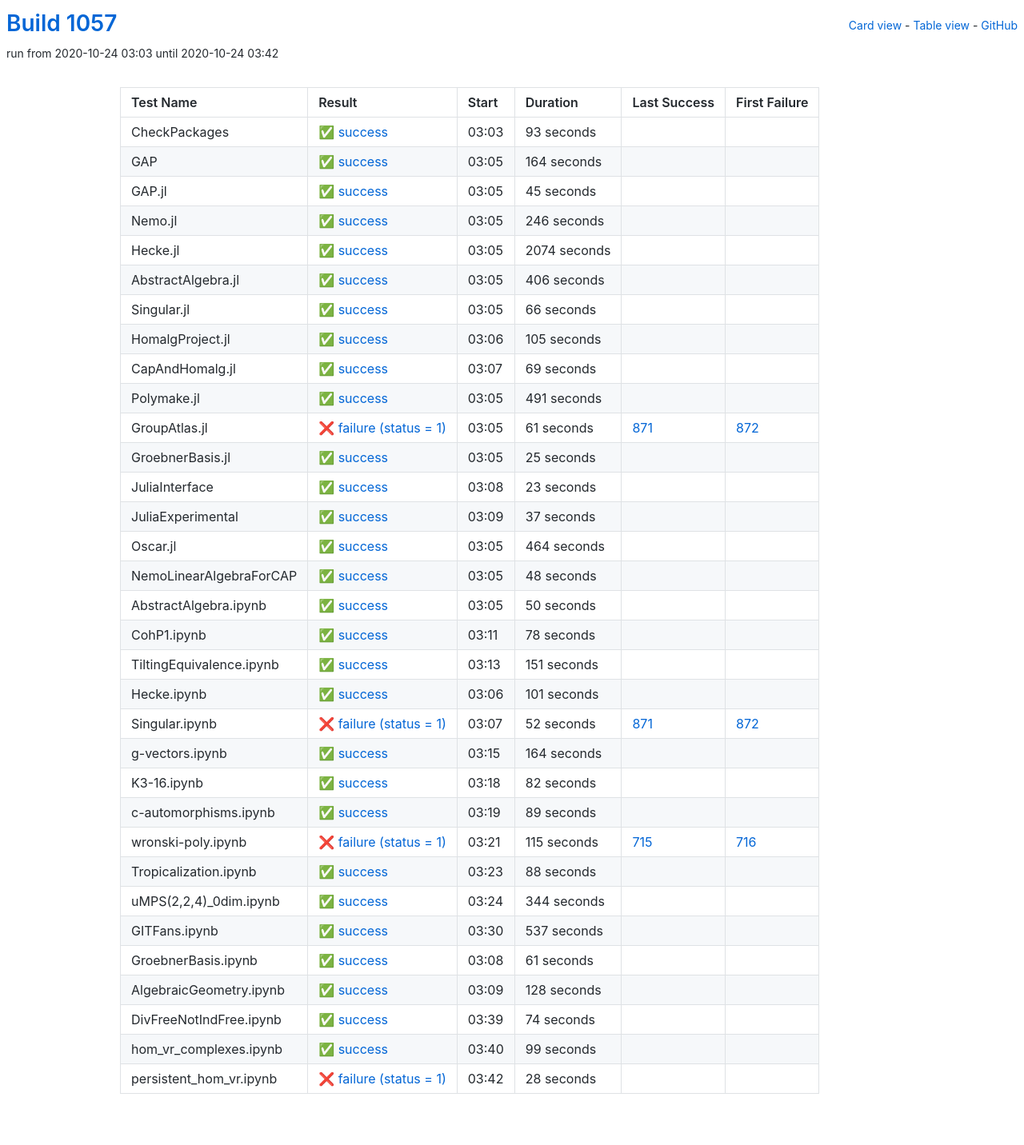
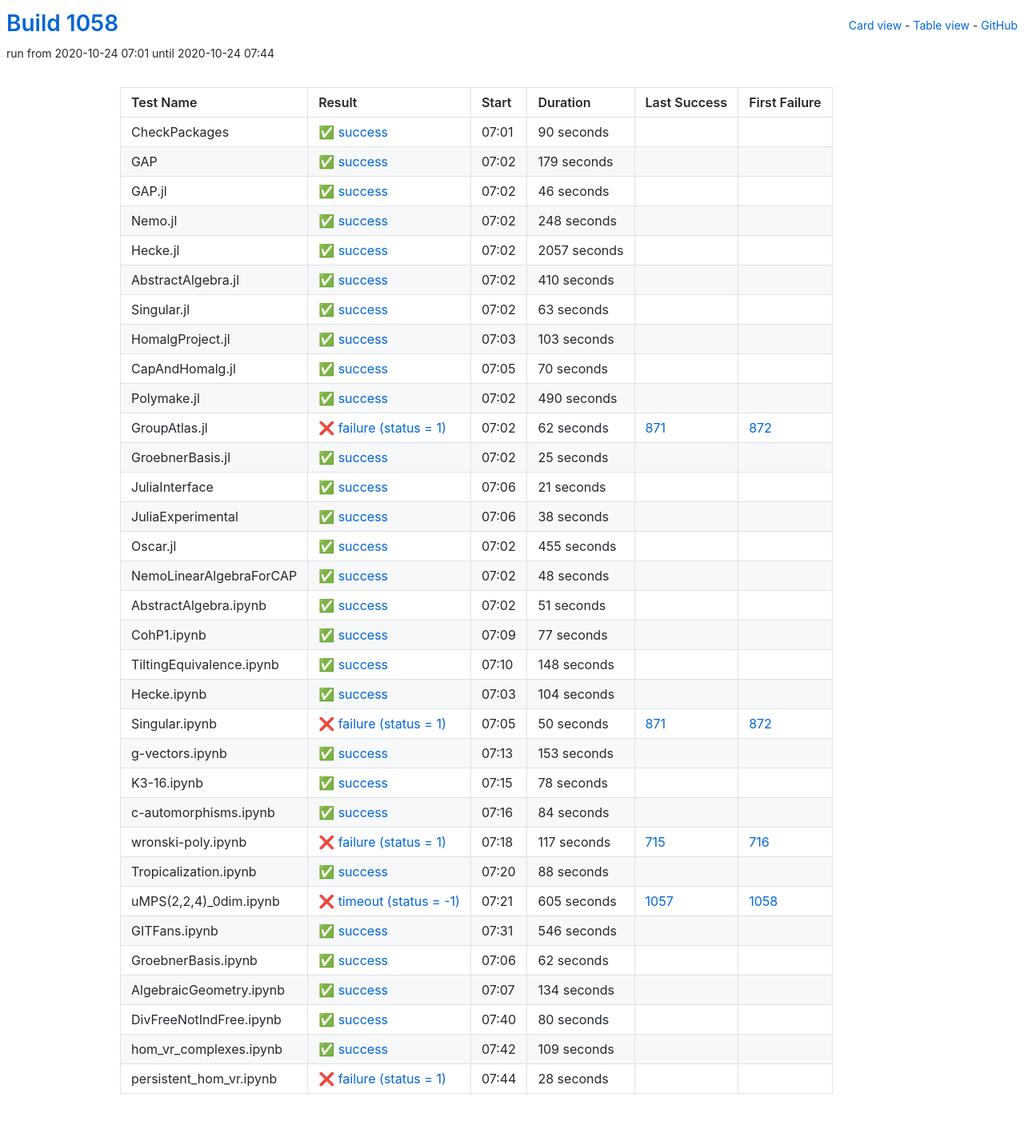
Before and after one commit to oscar-system/oscar-ci-status-stable, a Jekyll site: the page built from table.html, in a window 1280 px wide. Shown: the whole page at 80% size. Built offline with Jekyll 4.4.1, drawn with Linux system fonts in a browser that asks for light colours.

Commit message:
Build #1058

```diff
--- a/_data/ci.yml
+++ b/_data/ci.yml
@@ -1,6 +1,6 @@
 ---
-build: 1057
-build_url: https://oscarci.mathematik.uni-kl.de/job/oscar-stable/1057/
+build: 1058
+build_url: https://oscarci.mathematik.uni-kl.de/job/oscar-stable/1058/
 job: oscar-stable
 organization: oscar-system
 repo: oscar-ci-status-stable
@@ -8,140 +8,140 @@ repourl: https://github.com/oscar-system/oscar-ci-status-stable
 tests:
 - name: CheckPackages
   id: checkpackages
-  log: https://oscarci.mathematik.uni-kl.de/job/oscar-stable/1057/artifact/logs/build-1057/CheckPackages.log
-  start: 2020-10-24 03:03
+  log: https://oscarci.mathematik.uni-kl.de/job/oscar-stable/1058/artifact/logs/build-1058/CheckPackages.log
+  start: 2020-10-24 07:01
   success: true
   exitcode: 0
   status: success
-  duration: 93
+  duration: 90
   last_success: false
   last_success_url:
   first_failure: false
   first_failure_url:
 - name: GAP
   id: gap
-  log: https://oscarci.mathematik.uni-kl.de/job/oscar-stable/1057/artifact/logs/build-1057/GAP.log
-  start: 2020-10-24 03:05
+  log: https://oscarci.mathematik.uni-kl.de/job/oscar-stable/1058/artifact/logs/build-1058/GAP.log
+  start: 2020-10-24 07:02
   success: true
   exitcode: 0
   status: success
-  duration: 164
+  duration: 179
   last_success: false
   last_success_url:
   first_failure: false
   first_failure_url:
 - name: GAP.jl
   id: gap-jl
-  log: https://oscarci.mathematik.uni-kl.de/job/oscar-stable/1057/artifact/logs/build-1057/GAP.jl.log
-  start: 2020-10-24 03:05
+  log: https://oscarci.mathematik.uni-kl.de/job/oscar-stable/1058/artifact/logs/build-1058/GAP.jl.log
+  start: 2020-10-24 07:02
   success: true
   exitcode: 0
   status: success
-  duration: 45
+  duration: 46
   last_success: false
   last_success_url:
   first_failure: false
   first_failure_url:
 - name: Nemo.jl
   id: nemo-jl
-  log: https://oscarci.mathematik.uni-kl.de/job/oscar-stable/1057/artifact/logs/build-1057/Nemo.jl.log
-  start: 2020-10-24 03:05
+  log: https://oscarci.mathematik.uni-kl.de/job/oscar-stable/1058/artifact/logs/build-1058/Nemo.jl.log
+  start: 2020-10-24 07:02
   success: true
   exitcode: 0
   status: success
-  duration: 246
+  duration: 248
   last_success: false
   last_success_url:
   first_failure: false
   first_failure_url:
 - name: Hecke.jl
   id: hecke-jl
-  log: https://oscarci.mathematik.uni-kl.de/job/oscar-stable/1057/artifact/logs/build-1057/Hecke.jl.log
-  start: 2020-10-24 03:05
+  log: https://oscarci.mathematik.uni-kl.de/job/oscar-stable/1058/artifact/logs/build-1058/Hecke.jl.log
+  start: 2020-10-24 07:02
   success: true
   exitcode: 0
   status: success
-  duration: 2074
+  duration: 2057
   last_success: false
   last_success_url:
   first_failure: false
   first_failure_url:
 - name: AbstractAlgebra.jl
   id: abstractalgebra-jl
-  log: https://oscarci.mathematik.uni-kl.de/job/oscar-stable/1057/artifact/logs/build-1057/AbstractAlgebra.jl.log
-  start: 2020-10-24 03:05
+  log: https://oscarci.mathematik.uni-kl.de/job/oscar-stable/1058/artifact/logs/build-1058/AbstractAlgebra.jl.log
+  start: 2020-10-24 07:02
   success: true
   exitcode: 0
   status: success
-  duration: 406
+  duration: 410
   last_success: false
   last_success_url:
   first_failure: false
   first_failure_url:
 - name: Singular.jl
   id: singular-jl
-  log: https://oscarci.mathematik.uni-kl.de/job/oscar-stable/1057/artifact/logs/build-1057/Singular.jl.log
-  start: 2020-10-24 03:05
+  log: https://oscarci.mathematik.uni-kl.de/job/oscar-stable/1058/artifact/logs/build-1058/Singular.jl.log
+  start: 2020-10-24 07:02
   success: true
   exitcode: 0
   status: success
-  duration: 66
+  duration: 63
   last_success: false
   last_success_url:
   first_failure: false
   first_failure_url:
 - name: HomalgProject.jl
   id: homalgproject-jl
-  log: https://oscarci.mathematik.uni-kl.de/job/oscar-stable/1057/artifact/logs/build-1057/HomalgProject.jl.log
-  start: 2020-10-24 03:06
+  log: https://oscarci.mathematik.uni-kl.de/job/oscar-stable/1058/artifact/logs/build-1058/HomalgProject.jl.log
+  start: 2020-10-24 07:03
   success: true
   exitcode: 0
   status: success
-  duration: 105
+  duration: 103
   last_success: false
   last_success_url:
   first_failure: false
   first_failure_url:
 - name: CapAndHomalg.jl
   id: capandhomalg-jl
-  log: https://oscarci.mathematik.uni-kl.de/job/oscar-stable/1057/artifact/logs/build-1057/CapAndHomalg.jl.log
-  start: 2020-10-24 03:07
+  log: https://oscarci.mathematik.uni-kl.de/job/oscar-stable/1058/artifact/logs/build-1058/CapAndHomalg.jl.log
+  start: 2020-10-24 07:05
   success: true
   exitcode: 0
   status: success
-  duration: 69
+  duration: 70
   last_success: false
   last_success_url:
   first_failure: false
   first_failure_url:
 - name: Polymake.jl
   id: polymake-jl
-  log: https://oscarci.mathematik.uni-kl.de/job/oscar-stable/1057/artifact/logs/build-1057/Polymake.jl.log
-  start: 2020-10-24 03:05
+  log: https://oscarci.mathematik.uni-kl.de/job/oscar-stable/1058/artifact/logs/build-1058/Polymake.jl.log
+  start: 2020-10-24 07:02
   success: true
   exitcode: 0
   status: success
-  duration: 491
+  duration: 490
   last_success: false
   last_success_url:
   first_failure: false
   first_failure_url:
 - name: GroupAtlas.jl
   id: groupatlas-jl
-  log: https://oscarci.mathematik.uni-kl.de/job/oscar-stable/1057/artifact/logs/build-1057/GroupAtlas.jl.log
-  start: 2020-10-24 03:05
+  log: https://oscarci.mathematik.uni-kl.de/job/oscar-stable/1058/artifact/logs/build-1058/GroupAtlas.jl.log
+  start: 2020-10-24 07:02
   success: false
   exitcode: 1
   status: failure
-  duration: 61
+  duration: 62
   last_success: 871
   last_success_url: https://oscarci.mathematik.uni-kl.de/job/oscar-stable/871/
   first_failure: 872
   first_failure_url: https://oscarci.mathematik.uni-kl.de/job/oscar-stable/872/
 - name: GroebnerBasis.jl
   id: groebnerbasis-jl
-  log: https://oscarci.mathematik.uni-kl.de/job/oscar-stable/1057/artifact/logs/build-1057/GroebnerBasis.jl.log
-  start: 2020-10-24 03:05
+  log: https://oscarci.mathematik.uni-kl.de/job/oscar-stable/1058/artifact/logs/build-1058/GroebnerBasis.jl.log
+  start: 2020-10-24 07:02
   success: true
   exitcode: 0
   status: success
@@ -152,44 +152,44 @@ tests:
   first_failure_url:
 - name: JuliaInterface
   id: juliainterface
-  log: https://oscarci.mathematik.uni-kl.de/job/oscar-stable/1057/artifact/logs/build-1057/JuliaInterface.log
-  start: 2020-10-24 03:08
+  log: https://oscarci.mathematik.uni-kl.de/job/oscar-stable/1058/artifact/logs/build-1058/JuliaInterface.log
+  start: 2020-10-24 07:06
   success: true
   exitcode: 0
   status: success
-  duration: 23
+  duration: 21
   last_success: false
   last_success_url:
   first_failure: false
   first_failure_url:
 - name: JuliaExperimental
   id: juliaexperimental
-  log: https://oscarci.mathematik.uni-kl.de/job/oscar-stable/1057/artifact/logs/build-1057/JuliaExperimental.log
-  start: 2020-10-24 03:09
+  log: https://oscarci.mathematik.uni-kl.de/job/oscar-stable/1058/artifact/logs/build-1058/JuliaExperimental.log
+  start: 2020-10-24 07:06
   success: true
   exitcode: 0
   status: success
-  duration: 37
+  duration: 38
   last_success: false
   last_success_url:
   first_failure: false
   first_failure_url:
 - name: Oscar.jl
   id: oscar-jl
-  log: https://oscarci.mathematik.uni-kl.de/job/oscar-stable/1057/artifact/logs/build-1057/Oscar.jl.log
-  start: 2020-10-24 03:05
+  log: https://oscarci.mathematik.uni-kl.de/job/oscar-stable/1058/artifact/logs/build-1058/Oscar.jl.log
+  start: 2020-10-24 07:02
   success: true
   exitcode: 0
   status: success
-  duration: 464
+  duration: 455
   last_success: false
   last_success_url:
   first_failure: false
   first_failure_url:
 - name: NemoLinearAlgebraForCAP
   id: nemolinearalgebraforcap
-  log: https://oscarci.mathematik.uni-kl.de/job/oscar-stable/1057/artifact/logs/build-1057/NemoLinearAlgebraForCAP.log
-  start: 2020-10-24 03:05
+  log: https://oscarci.mathematik.uni-kl.de/job/oscar-stable/1058/artifact/logs/build-1058/NemoLinearAlgebraForCAP.log
+  start: 2020-10-24 07:02
   success: true
   exitcode: 0
   status: success
@@ -200,20 +200,80 @@ tests:
   first_failure_url:
 - name: AbstractAlgebra.ipynb
   id: abstractalgebra-ipynb
-  log: https://oscarci.mathematik.uni-kl.de/job/oscar-stable/1057/artifact/logs/build-1057/AbstractAlgebra.ipynb.log
-  start: 2020-10-24 03:05
+  log: https://oscarci.mathematik.uni-kl.de/job/oscar-stable/1058/artifact/logs/build-1058/AbstractAlgebra.ipynb.log
+  start: 2020-10-24 07:02
   success: true
   exitcode: 0
   status: success
-  duration: 50
+  duration: 51
   last_success: false
   last_success_url:
   first_failure: false
   first_failure_url:
 - name: CohP1.ipynb
   id: cohp1-ipynb
-  log: https://oscarci.mathematik.uni-kl.de/job/oscar-stable/1057/artifact/logs/build-1057/CohP1.ipynb.log
-  start: 2020-10-24 03:11
+  log: https://oscarci.mathematik.uni-kl.de/job/oscar-stable/1058/artifact/logs/build-1058/CohP1.ipynb.log
+  start: 2020-10-24 07:09
+  success: true
+  exitcode: 0
+  status: success
+  duration: 77
+  last_success: false
+  last_success_url:
+  first_failure: false
+  first_failure_url:
+- name: TiltingEquivalence.ipynb
+  id: tiltingequivalence-ipynb
+  log: https://oscarci.mathematik.uni-kl.de/job/oscar-stable/1058/artifact/logs/build-1058/TiltingEquivalence.ipynb.log
+  start: 2020-10-24 07:10
+  success: true
+  exitcode: 0
+  status: success
+  duration: 148
+  last_success: false
+  last_success_url:
+  first_failure: false
+  first_failure_url:
+- name: Hecke.ipynb
+  id: hecke-ipynb
+  log: https://oscarci.mathematik.uni-kl.de/job/oscar-stable/1058/artifact/logs/build-1058/Hecke.ipynb.log
+  start: 2020-10-24 07:03
+  success: true
+  exitcode: 0
+  status: success
+  duration: 104
+  last_success: false
+  last_success_url:
+  first_failure: false
+  first_failure_url:
+- name: Singular.ipynb
+  id: singular-ipynb
+  log: https://oscarci.mathematik.uni-kl.de/job/oscar-stable/1058/artifact/logs/build-1058/Singular.ipynb.log
+  start: 2020-10-24 07:05
+  success: false
+  exitcode: 1
+  status: failure
+  duration: 50
+  last_success: 871
+  last_success_url: https://oscarci.mathematik.uni-kl.de/job/oscar-stable/871/
+  first_failure: 872
+  first_failure_url: https://oscarci.mathematik.uni-kl.de/job/oscar-stable/872/
+- name: g-vectors.ipynb
+  id: g-vectors-ipynb
+  log: https://oscarci.mathematik.uni-kl.de/job/oscar-stable/1058/artifact/logs/build-1058/g-vectors.ipynb.log
+  start: 2020-10-24 07:13
+  success: true
+  exitcode: 0
+  status: success
+  duration: 153
+  last_success: false
+  last_success_url:
+  first_failure: false
+  first_failure_url:
+- name: K3-16.ipynb
+  id: k3-16-ipynb
+  log: https://oscarci.mathematik.uni-kl.de/job/oscar-stable/1058/artifact/logs/build-1058/K3-16.ipynb.log
+  start: 2020-10-24 07:15
   success: true
   exitcode: 0
   status: success
@@ -222,94 +282,34 @@ tests:
   last_success_url:
   first_failure: false
   first_failure_url:
-- name: TiltingEquivalence.ipynb
-  id: tiltingequivalence-ipynb
-  log: https://oscarci.mathematik.uni-kl.de/job/oscar-stable/1057/artifact/logs/build-1057/TiltingEquivalence.ipynb.log
-  start: 2020-10-24 03:13
+- name: c-automorphisms.ipynb
+  id: c-automorphisms-ipynb
+  log: https://oscarci.mathematik.uni-kl.de/job/oscar-stable/1058/artifact/logs/build-1058/c-automorphisms.ipynb.log
+  start: 2020-10-24 07:16
   success: true
   exitcode: 0
   status: success
-  duration: 151
-  last_success: false
-  last_success_url:
-  first_failure: false
-  first_failure_url:
-- name: Hecke.ipynb
-  id: hecke-ipynb
-  log: https://oscarci.mathematik.uni-kl.de/job/oscar-stable/1057/artifact/logs/build-1057/Hecke.ipynb.log
-  start: 2020-10-24 03:06
-  success: true
-  exitcode: 0
-  status: success
-  duration: 101
-  last_success: false
-  last_success_url:
-  first_failure: false
-  first_failure_url:
-- name: Singular.ipynb
-  id: singular-ipynb
-  log: https://oscarci.mathematik.uni-kl.de/job/oscar-stable/1057/artifact/logs/build-1057/Singular.ipynb.log
-  start: 2020-10-24 03:07
-  success: false
-  exitcode: 1
-  status: failure
-  duration: 52
-  last_success: 871
-  last_success_url: https://oscarci.mathematik.uni-kl.de/job/oscar-stable/871/
-  first_failure: 872
-  first_failure_url: https://oscarci.mathematik.uni-kl.de/job/oscar-stable/872/
-- name: g-vectors.ipynb
-  id: g-vectors-ipynb
-  log: https://oscarci.mathematik.uni-kl.de/job/oscar-stable/1057/artifact/logs/build-1057/g-vectors.ipynb.log
-  start: 2020-10-24 03:15
-  success: true
-  exitcode: 0
-  status: success
-  duration: 164
-  last_success: false
-  last_success_url:
-  first_failure: false
-  first_failure_url:
-- name: K3-16.ipynb
-  id: k3-16-ipynb
-  log: https://oscarci.mathematik.uni-kl.de/job/oscar-stable/1057/artifact/logs/build-1057/K3-16.ipynb.log
-  start: 2020-10-24 03:18
-  success: true
-  exitcode: 0
-  status: success
-  duration: 82
-  last_success: false
-  last_success_url:
-  first_failure: false
-  first_failure_url:
-- name: c-automorphisms.ipynb
-  id: c-automorphisms-ipynb
-  log: https://oscarci.mathematik.uni-kl.de/job/oscar-stable/1057/artifact/logs/build-1057/c-automorphisms.ipynb.log
-  start: 2020-10-24 03:19
-  success: true
-  exitcode: 0
-  status: success
-  duration: 89
+  duration: 84
   last_success: false
   last_success_url:
   first_failure: false
   first_failure_url:
 - name: wronski-poly.ipynb
   id: wronski-poly-ipynb
-  log: https://oscarci.mathematik.uni-kl.de/job/oscar-stable/1057/artifact/logs/build-1057/wronski-poly.ipynb.log
-  start: 2020-10-24 03:21
+  log: https://oscarci.mathematik.uni-kl.de/job/oscar-stable/1058/artifact/logs/build-1058/wronski-poly.ipynb.log
+  start: 2020-10-24 07:18
   success: false
   exitcode: 1
   status: failure
-  duration: 115
+  duration: 117
   last_success: 715
   last_success_url: https://oscarci.mathematik.uni-kl.de/job/oscar-stable/715/
   first_failure: 716
   first_failure_url: https://oscarci.mathematik.uni-kl.de/job/oscar-stable/716/
 - name: Tropicalization.ipynb
   id: tropicalization-ipynb
-  log: https://oscarci.mathematik.uni-kl.de/job/oscar-stable/1057/artifact/logs/build-1057/Tropicalization.ipynb.log
-  start: 2020-10-24 03:23
+  log: https://oscarci.mathematik.uni-kl.de/job/oscar-stable/1058/artifact/logs/build-1058/Tropicalization.ipynb.log
+  start: 2020-10-24 07:20
   success: true
   exitcode: 0
   status: success
@@ -320,80 +320,80 @@ tests:
   first_failure_url:
 - name: uMPS(2,2,4)_0dim.ipynb
   id: umps-2-2-4-0dim-ipynb
-  log: https://oscarci.mathematik.uni-kl.de/job/oscar-stable/1057/artifact/logs/build-1057/uMPS-2-2-4-_0dim.ipynb.log
-  start: 2020-10-24 03:24
+  log: https://oscarci.mathematik.uni-kl.de/job/oscar-stable/1058/artifact/logs/build-1058/uMPS-2-2-4-_0dim.ipynb.log
+  start: 2020-10-24 07:21
+  success: false
+  exitcode: -1
+  status: timeout
+  duration: 605
+  last_success: 1057
+  last_success_url: https://oscarci.mathematik.uni-kl.de/job/oscar-stable/1057/
+  first_failure: 1058
+  first_failure_url: https://oscarci.mathematik.uni-kl.de/job/oscar-stable/1058/
+- name: GITFans.ipynb
+  id: gitfans-ipynb
+  log: https://oscarci.mathematik.uni-kl.de/job/oscar-stable/1058/artifact/logs/build-1058/GITFans.ipynb.log
+  start: 2020-10-24 07:31
   success: true
   exitcode: 0
   status: success
-  duration: 344
-  last_success: false
-  last_success_url:
-  first_failure: false
-  first_failure_url:
-- name: GITFans.ipynb
-  id: gitfans-ipynb
-  log: https://oscarci.mathematik.uni-kl.de/job/oscar-stable/1057/artifact/logs/build-1057/GITFans.ipynb.log
-  start: 2020-10-24 03:30
-  success: true
-  exitcode: 0
-  status: success
-  duration: 537
+  duration: 546
   last_success: false
   last_success_url:
   first_failure: false
   first_failure_url:
 - name: GroebnerBasis.ipynb
   id: groebnerbasis-ipynb
-  log: https://oscarci.mathematik.uni-kl.de/job/oscar-stable/1057/artifact/logs/build-1057/GroebnerBasis.ipynb.log
-  start: 2020-10-24 03:08
+  log: https://oscarci.mathematik.uni-kl.de/job/oscar-stable/1058/artifact/logs/build-1058/GroebnerBasis.ipynb.log
+  start: 2020-10-24 07:06
   success: true
   exitcode: 0
   status: success
-  duration: 61
+  duration: 62
   last_success: false
   last_success_url:
   first_failure: false
   first_failure_url:
 - name: AlgebraicGeometry.ipynb
   id: algebraicgeometry-ipynb
-  log: https://oscarci.mathematik.uni-kl.de/job/oscar-stable/1057/artifact/logs/build-1057/AlgebraicGeometry.ipynb.log
-  start: 2020-10-24 03:09
+  log: https://oscarci.mathematik.uni-kl.de/job/oscar-stable/1058/artifact/logs/build-1058/AlgebraicGeometry.ipynb.log
+  start: 2020-10-24 07:07
   success: true
   exitcode: 0
   status: success
-  duration: 128
+  duration: 134
   last_success: false
   last_success_url:
   first_failure: false
   first_failure_url:
 - name: DivFreeNotIndFree.ipynb
   id: divfreenotindfree-ipynb
-  log: https://oscarci.mathematik.uni-kl.de/job/oscar-stable/1057/artifact/logs/build-1057/DivFreeNotIndFree.ipynb.log
-  start: 2020-10-24 03:39
+  log: https://oscarci.mathematik.uni-kl.de/job/oscar-stable/1058/artifact/logs/build-1058/DivFreeNotIndFree.ipynb.log
+  start: 2020-10-24 07:40
   success: true
   exitcode: 0
   status: success
-  duration: 74
+  duration: 80
   last_success: false
   last_success_url:
   first_failure: false
   first_failure_url:
 - name: hom_vr_complexes.ipynb
   id: hom-vr-complexes-ipynb
-  log: https://oscarci.mathematik.uni-kl.de/job/oscar-stable/1057/artifact/logs/build-1057/hom_vr_complexes.ipynb.log
-  start: 2020-10-24 03:40
+  log: https://oscarci.mathematik.uni-kl.de/job/oscar-stable/1058/artifact/logs/build-1058/hom_vr_complexes.ipynb.log
+  start: 2020-10-24 07:42
   success: true
   exitcode: 0
   status: success
-  duration: 99
+  duration: 109
   last_success: false
   last_success_url:
   first_failure: false
   first_failure_url:
 - name: persistent_hom_vr.ipynb
   id: persistent-hom-vr-ipynb
-  log: https://oscarci.mathematik.uni-kl.de/job/oscar-stable/1057/artifact/logs/build-1057/persistent_hom_vr.ipynb.log
-  start: 2020-10-24 03:42
+  log: https://oscarci.mathematik.uni-kl.de/job/oscar-stable/1058/artifact/logs/build-1058/persistent_hom_vr.ipynb.log
+  start: 2020-10-24 07:44
   success: false
   exitcode: 1
   status: failure
```
Also changed, not shown: README.md.
